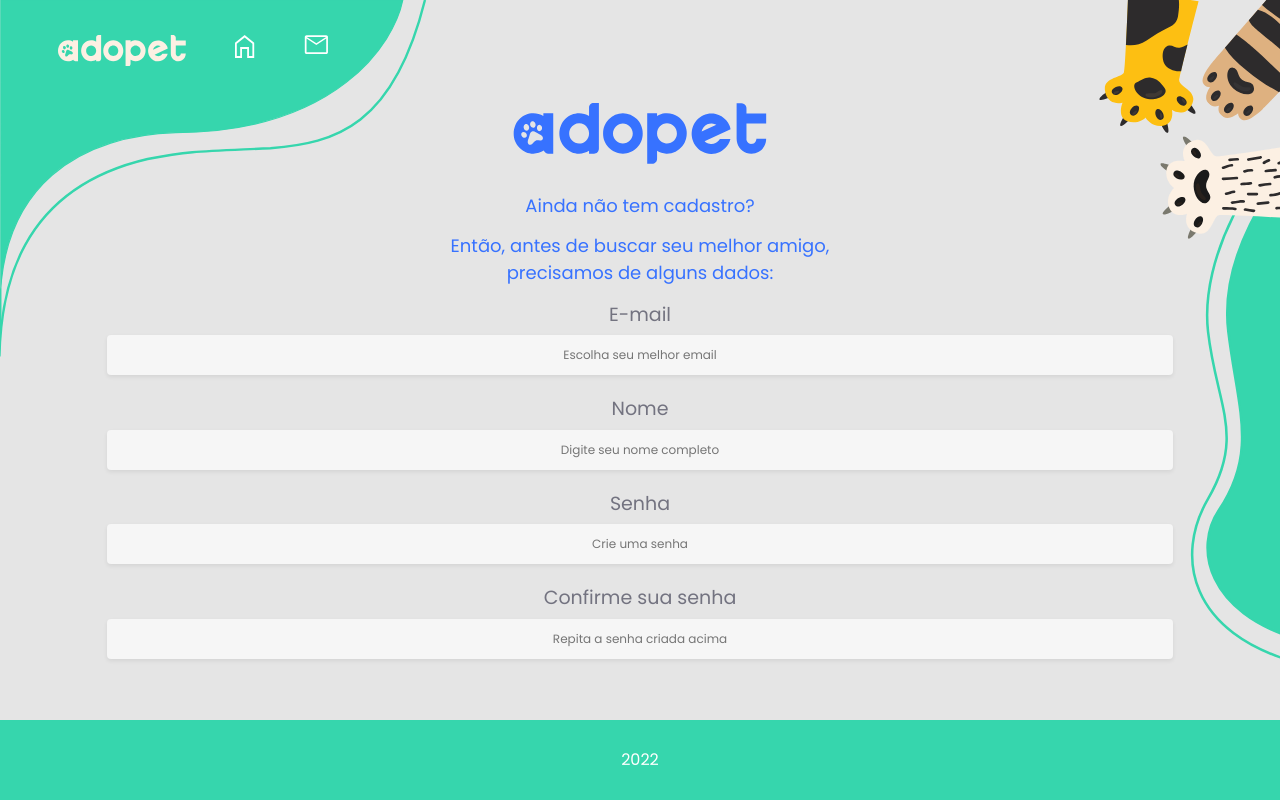
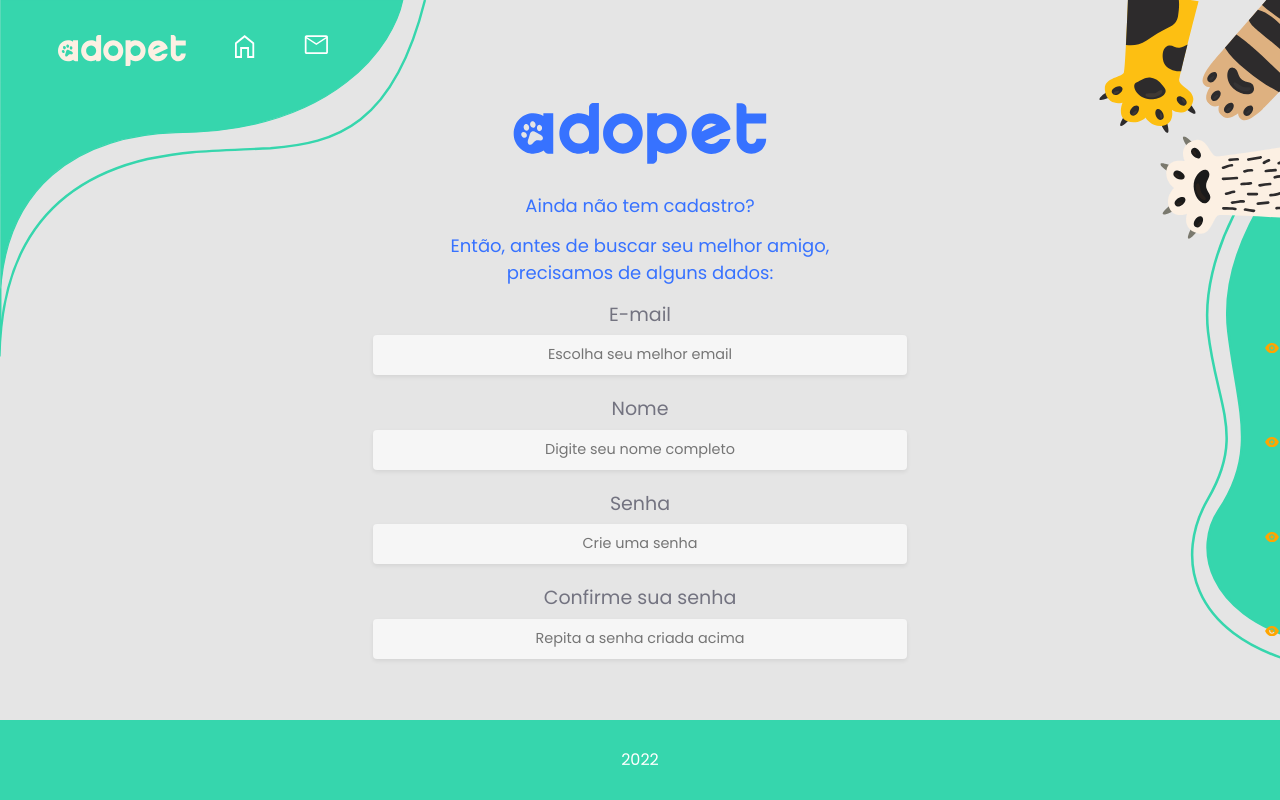
Before and after one commit to davimoreiraa/Adopet, a Next.js app: page /register in a window 1280 px wide. Built offline with nearby package versions, Linux system fonts and the light colour scheme.

Commit message:
added react icons

```diff
--- a/package.json
+++ b/package.json
@@ -13,7 +13,8 @@
     "next": "12.2.0",
     "react": "18.2.0",
     "react-bootstrap": "^2.4.0",
-    "react-dom": "18.2.0"
+    "react-dom": "18.2.0",
+    "react-icons": "^4.4.0"
   },
   "devDependencies": {
     "@svgr/webpack": "^6.2.1",
--- a/src/components/Input/index.jsx
+++ b/src/components/Input/index.jsx
@@ -1,13 +1,24 @@
 /* ------------------ STYLES -------------------*/
 import styles from './styles.module.css'
 
+/* ------------------ RESOURCES -------------------*/
+import { useState } from 'react'
+
+/* ------------------ ICONS -------------------*/
+import { AiFillEye } from 'react-icons/ai';
+
 export default function Input(props) {
   return (
+    <div>
+      <span className={`${styles.icon_container} cursor-pointer position-absolute end-0`}>
+        <AiFillEye/>
+      </span>
       <input
         className={`${props.dark ? styles.dark_background : ""} ${styles.input} shadow-sm rounded`}
         placeholder={props.placeholder}
         type={props.type}
         name={props.name}
       />
+    </div>
   )
 }
--- a/src/components/Input/styles.module.css
+++ b/src/components/Input/styles.module.css
@@ -11,3 +11,11 @@
 .dark_background {
   background-color: var(--dark-input-background);
 }
+
+.input::placeholder {
+  font-size: 0.9rem;
+}
+
+.icon_container {
+  color: orange;
+}
--- a/src/pages/register/index.jsx
+++ b/src/pages/register/index.jsx
@@ -54,7 +54,7 @@ export default function Register() {
             </div>
           </div>
           <form className={`col-12 d-flex justify-content-center`}>
-            <div className={`col-10`}>
+            <div className={`col-10 col-sm-8 col-md-7 col-lg-6 col-xl-5 col-xxl-4`}>
               <div className={`${styles.margin_bottom_field} text-center`}>
                 <label className={`${styles.label} `}>E-mail</label>
                 <div className={`col-12`}>
```
Also changed, not shown: 2 other files (tests, documents, lock files or other folders). Lines whose indentation alone changed are shown as unchanged.
